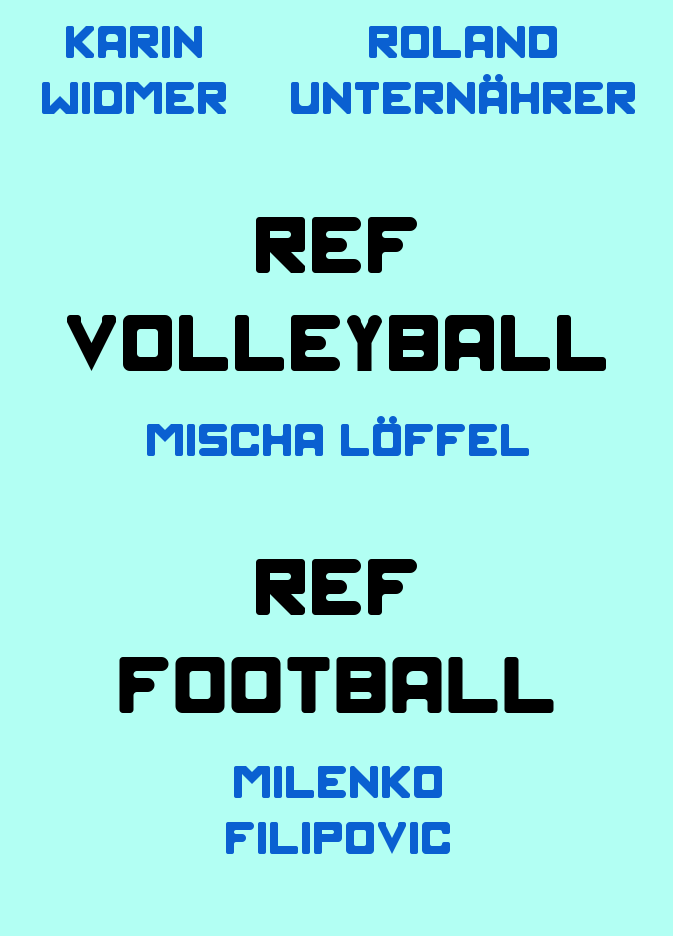
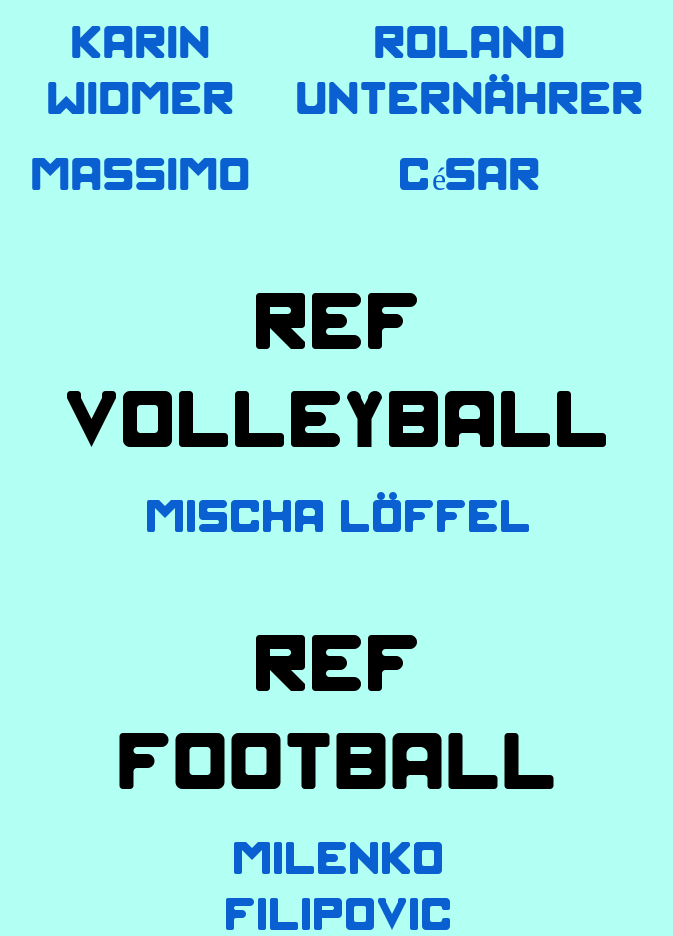
Before and after one commit to SchuleSihlfeld/ALL-STAR-GAMES-beta, a plain HTML site: page teams-en/sihlfeld/info.html in a window 1280 px wide. Shown: the part 1680-2616 px from the top of the page, without its empty margins (300-973 px from the left). Drawn offline with Linux system fonts and the light colour scheme.

Commit message:
Update info.html

```diff
--- a/teams-en/sihlfeld/info.html
+++ b/teams-en/sihlfeld/info.html
@@ -140,6 +140,10 @@
         <td>Karin Widmer</td>
         <td>Roland Unternährer</td>
       </tr>
+      <tr>
+        <td>Massimo</td>
+        <td>César</td>
+      </tr>
     </table>
     <table>
       <caption>
```
